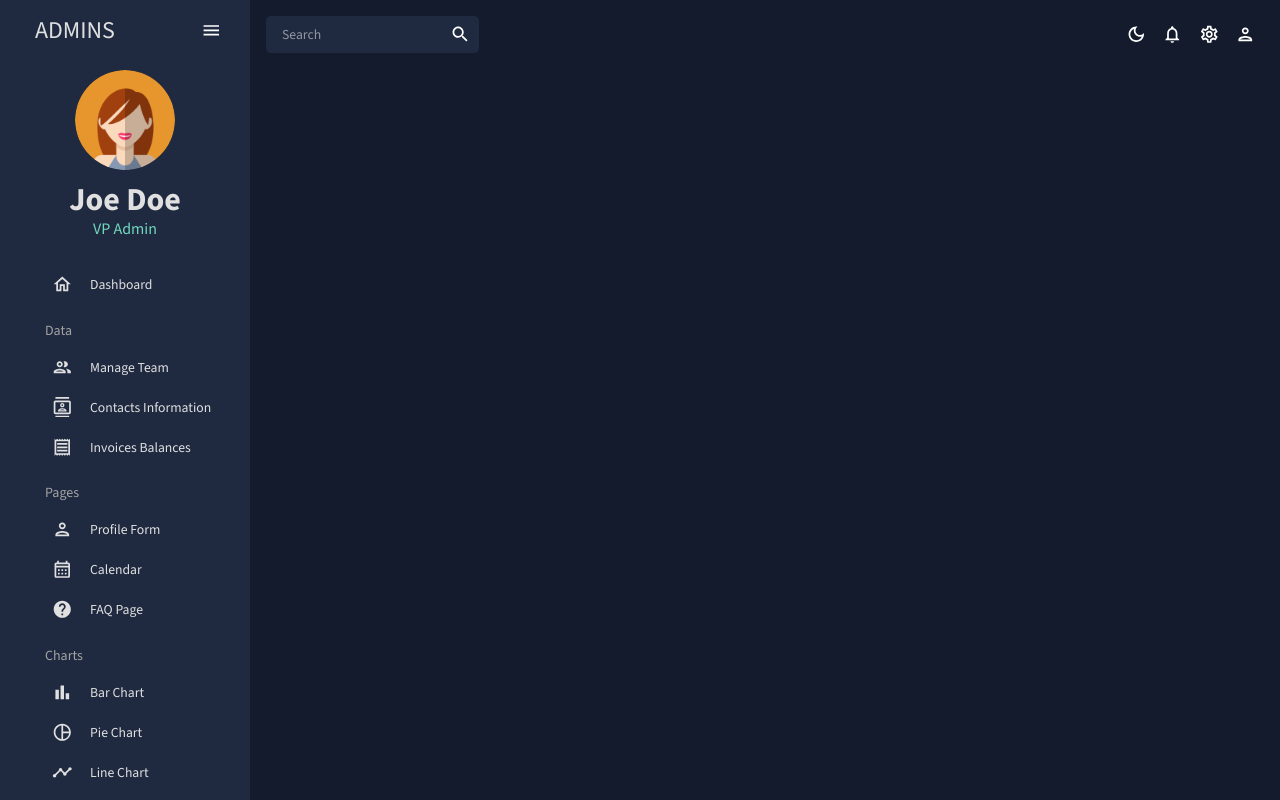
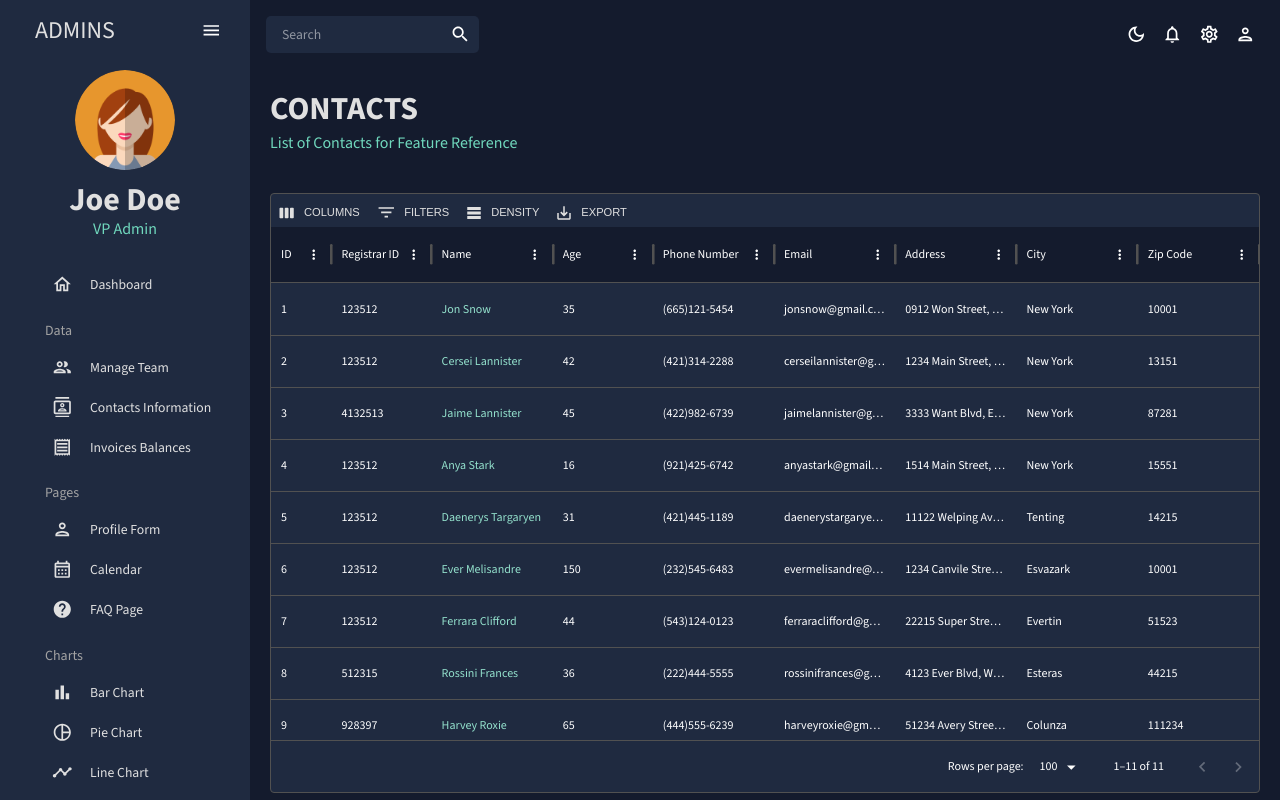
Before and after one commit to merveyyildiz/react-admin-dasthboard, a React (Create React App) app: page /contacts in a window 1280 px wide. Built offline with nearby package versions, Linux system fonts and the light colour scheme.

Commit message:
contacts page completed

```diff
--- a/src/App.js
+++ b/src/App.js
@@ -1,12 +1,12 @@
 import { ColorModeContext, useMode } from "./theme";
 import { CssBaseline, ThemeProvider } from "@mui/material";
-import { BrowserRouter, Routes, Route } from "react-router-dom";
+import { Routes, Route } from "react-router-dom";
 import Topbar from "./layouts/Topbar";
 import SideBar from "./layouts/Sidebar";
 import Dashboard from "./pages/dashboard";
 import Team from "./pages/team";
+import Contacts from "./pages/contacts";
 // import Invoices from "./scenes/invoices";
-// import Contacts from "./scenes/contacts";
 // import Bar from "./scenes/bar";
 // import Form from "./scenes/form";
 // import Line from "./scenes/line";
@@ -29,8 +29,8 @@
             <Routes>
               <Route path="/" element={<Dashboard />} />
               <Route path="/team" element={<Team />} />
+              <Route path="/contacts" element={<Contacts />} />
               {/*<Route path="/invoices" element={<Invoices />} />
-              <Route path="/contacts" element={<Contacts />} />
               <Route path="/bar" element={<Bar />} />
               <Route path="/form" element={<Form />} />
               <Route path="/line" element={<Line />} />
--- a/src/layouts/Sidebar.jsx
+++ b/src/layouts/Sidebar.jsx
@@ -145,7 +145,7 @@
             />
             <Item
               title="Contacts Information"
-              to="/"
+              to="/contacts"
               icon={<ContactsOutlinedIcon />}
               selected={selected}
               setSelected={setSelected}
--- /dev/null
+++ b/src/pages/contacts/index.jsx
@@ -0,0 +1,86 @@
+import { Box, useTheme } from "@mui/material";
+import { DataGrid, GridToolbar } from "@mui/x-data-grid";
+import { tokens } from "../../theme";
+import { mockDataContacts } from "../../data/mockData";
+import Header from "../../components/Header";
+
+const Contacts = () => {
+  const theme = useTheme();
+  const colors = tokens(theme.palette.mode);
+
+  const columns = [
+    { field: "id", headerName: "ID", flex: 0.5 },
+    { field: "registrarId", headerName: "Registrar ID" },
+    {
+      field: "name",
+      headerName: "Name",
+      flex: 1,
+      cellClassName: "name-column-cell",
+    },
+    {
+      field: "age",
+      headerName: "Age",
+      type: "number",
+      headerAlign: "left",
+      align: "left"
+    },
+    {
+      field: "phone",
+      headerName: "Phone Number",
+      flex: 1,
+    },
+    {
+      field: "email",
+      headerName: "Email",
+      flex: 1,
+    },
+    {
+      field: "address",
+      headerName: "Address",
+      flex: 1,
+    },
+    {
+      field: "city",
+      headerName: "City",
+      flex: 1,
+    },
+    {
+      field: "zipCode",
+      headerName: "Zip Code",
+      flex: 1,
+    },
+  ];
+  return (
+    <Box m="20px">
+      <Header title="CONTACTS" subtitle="List of Contacts for Feature Reference" />
+      <Box
+        m="40px 0 0 0"
+        height="75vh"
+        sx={{
+          "& .MuiDataGrid-root": {
+            backgroundColor: colors.primary[400],
+          },
+          "& .MuiDataGrid-container--top [role=row]": {
+            backgroundColor: colors.primary[400],
+          },
+          "& .name-column-cell": {
+            color: colors.greenAccent[300],
+          },
+          "& .MuiDataGrid-toolbarContainer .MuiButton-text": {
+            color: `${colors.grey[100]} !important`
+          }
+        }}
+      >
+        <DataGrid
+          rows={mockDataContacts}
+          columns={columns}
+          slots={{
+            toolbar: GridToolbar
+          }}
+        />
+      </Box>
+    </Box>
+  );
+};
+
+export default Contacts;
--- a/src/pages/team/index.jsx
+++ b/src/pages/team/index.jsx
@@ -24,8 +24,7 @@
       headerName: "Age",
       type: "number",
       headerAlign: "left",
-      align: "left",
-      cellClassName: "name-column-cell",
+      align: "left"
     },
     {
       field: "phone",
```
